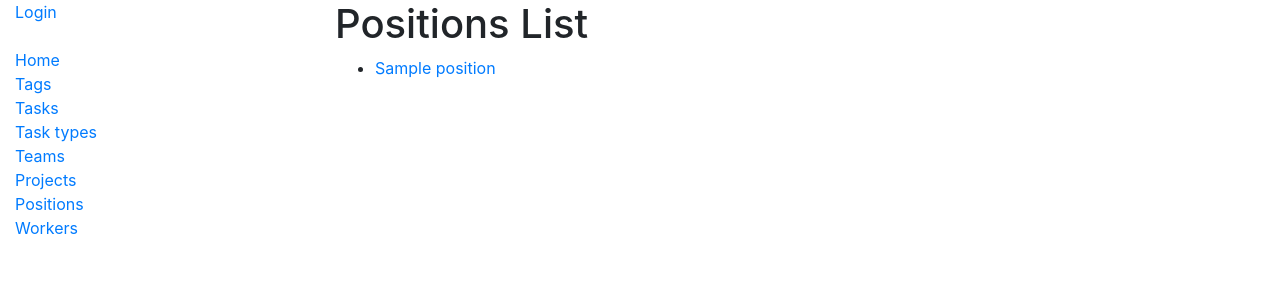
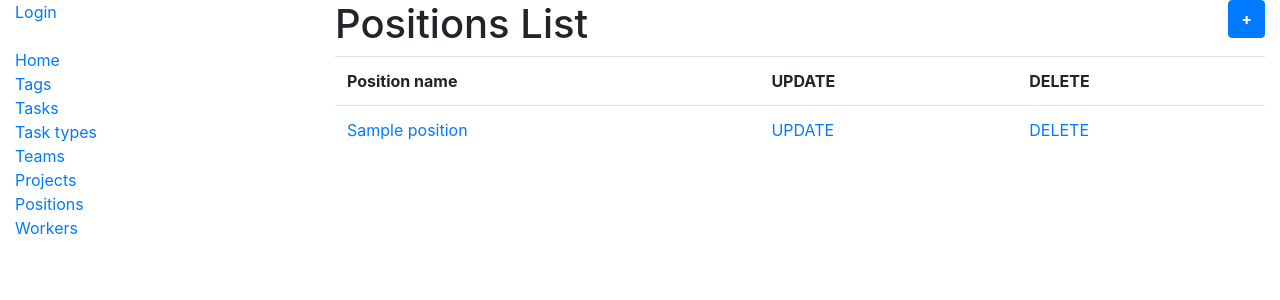
Before and after one commit to ShcherbynaSv/it_company_task_manager, a Django app: page /tasks/positions/ in a window 1280 px wide. Shown: the top 300 px of the page. Run offline with Django 5.2, Linux system fonts and the light colour scheme; tables that the repository leaves empty hold one stand-in row (values such as "Sample post").

Commit message:
Add features to create, update and delete positions

```diff
--- a/it_company_task_manager/settings.py
+++ b/it_company_task_manager/settings.py
@@ -40,7 +40,9 @@ INSTALLED_APPS = [
     "django.contrib.messages",
     "django.contrib.staticfiles",
     "debug_toolbar",
-    "tasks"
+    "tasks",
+    "crispy_forms",
+    "crispy_bootstrap4"
 ]
 
 MIDDLEWARE = [
@@ -137,3 +139,5 @@ LOGIN_REDIRECT_URL = "/tasks/"
 INTERNAL_IPS = [
     "127.0.0.1",
 ]
+
+CRISPY_TEMPLATE_PACK = "bootstrap4"
--- a/tasks/urls.py
+++ b/tasks/urls.py
@@ -3,6 +3,9 @@ from django.urls import path
 from tasks.views import (
     index,
     PositionListView,
+    PositionCreateView,
+    PositionUpdateView,
+    PositionDeleteView,
     TeamListView,
     TaskTypeListView,
     TagListView,
@@ -17,6 +20,21 @@ from tasks.views import (
 urlpatterns = [
     path("", index, name="index"),
     path("positions/", PositionListView.as_view(), name="position-list"),
+    path(
+        "positions/create/",
+        PositionCreateView.as_view(),
+        name="position-create"
+    ),
+    path(
+        "positions/<int:pk>/update/",
+        PositionUpdateView.as_view(),
+        name="position-update"
+    ),
+    path(
+        "positions/<int:pk>/delete/",
+        PositionDeleteView.as_view(),
+        name="position-delete"
+    ),
     path("teams/", TeamListView.as_view(), name="team-list"),
     path("task-types/", TaskTypeListView.as_view(), name="task-type-list"),
     path("tags/", TagListView.as_view(), name="tag-list"),
--- a/tasks/views.py
+++ b/tasks/views.py
@@ -1,5 +1,7 @@
+from django.contrib.auth.mixins import LoginRequiredMixin
 from django.http import HttpRequest, HttpResponse
 from django.shortcuts import render
+from django.urls import reverse_lazy
 from django.views import generic
 
 from .models import Tag, Task, TaskType, Team, Project, Position, Worker
@@ -21,6 +23,26 @@ def index(request: HttpRequest) -> HttpResponse:
 class PositionListView(generic.ListView):
     model = Position
     paginate_by = 10
+
+
+class PositionCreateView(LoginRequiredMixin, generic.CreateView):
+    model = Position
+    fields = "__all__"
+    template_name = "tasks/position_form.html"
+    success_url = reverse_lazy("tasks:position-list")
+
+
+class PositionUpdateView(LoginRequiredMixin, generic.UpdateView):
+    model = Position
+    fields = "__all__"
+    template_name = "tasks/position_form.html"
+    success_url = reverse_lazy("tasks:position-list")
+
+
+class PositionDeleteView(LoginRequiredMixin, generic.DeleteView):
+    model = Position
+    success_url = reverse_lazy("tasks:position-list")
+    template_name = "tasks/confirm_delete_position.html"
 
 
 class TeamListView(generic.ListView):
--- /dev/null
+++ b/templates/tasks/position_form.html
@@ -0,0 +1,6 @@
+{% extends "base.html" %}
+
+{% block content %}
+  <h1>{{ object|yesno:"Update, Create" }} Position</h1>
+  {% include "includes/form.html" %}
+{% endblock %}
--- a/templates/tasks/position_list.html
+++ b/templates/tasks/position_list.html
@@ -1,17 +1,30 @@
 {% extends "base.html" %}
 
 {% block content %}
-  <h1>Positions List</h1>
+  <h1>Positions List<a style="float: right;" class="btn btn-primary" href="{% url 'tasks:position-create' %}"><b>+</b></a></h1>
   {% if position_list %}
-    <ul>
+    <table class="table">
+      <tr>
+        <th>Position name</th>
+        <th>UPDATE</th>
+        <th>DELETE</th>
+      </tr>
       {% for position in position_list %}
-        <li>
-          <a href="{% url 'tasks:worker-list' %}?position={{ position.id }}">
-          {{ position.name }}
-        </a>
-        </li>
+        <tr>
+          <td>
+            <a href="{% url 'tasks:worker-list' %}?position={{ position.id }}">
+              {{ position.name }}
+            </a>
+          </td>
+          <td>
+            <a href="{% url 'tasks:position-update' position.id %}">UPDATE</a>
+          </td>
+          <td>
+            <a href="{% url 'tasks:position-delete' position.id %}">DELETE</a>
+          </td>
+        </tr>
       {% endfor %}
-    </ul>
+    </table>
   {% else %}
     <p>There are no positions</p>
   {% endif %}
```
Also changed, not shown: templates/includes/form.html (added, +7 -0 lines), templates/tasks/confirm_delete_position.html (added, +10 -0 lines).
